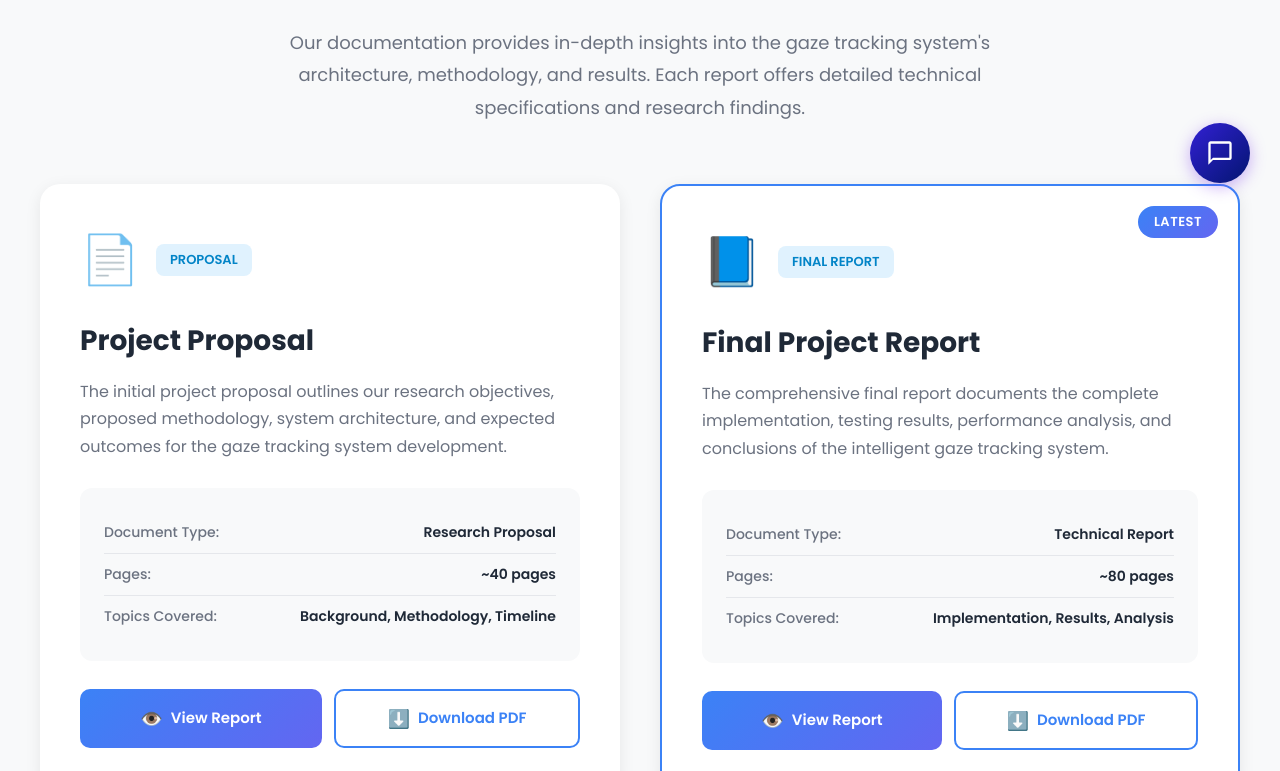
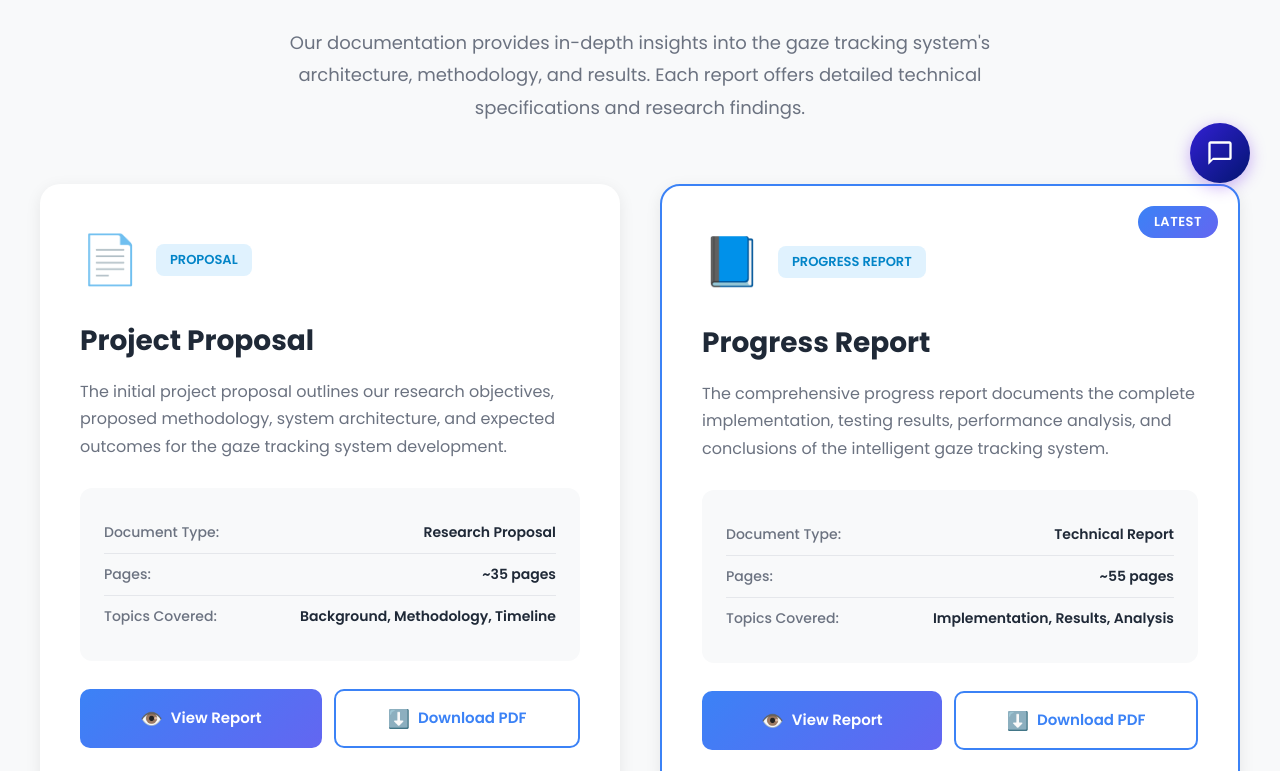
Before and after one commit to MoraisMNS/gaze-tracking-webapp-frontend, a React (Vite) app: page /documentation in a window 1280 px wide. Shown: the part 587-1358 px from the top of the page. Built offline with nearby package versions, Linux system fonts and the light colour scheme.

Commit message:
Add the documents related to our project

```diff
--- a/src/pages/Documentation.jsx
+++ b/src/pages/Documentation.jsx
@@ -4,8 +4,8 @@ import './Documentation.css';
 const Documentation = () => {
   const handleDownload = (reportType) => {
     const pdfPaths = {
-      proposal: '/pdfs/project-proposal.pdf',
-      final: '/pdfs/final-report.pdf'
+      proposal: '/documents/69_Transforming_Human_Computer_Interaction_with_Real_Time_Gaze_Tracking_Technology.pdf',
+      final: '/documents/Group_69_Project_Progress_Report.pdf'
     };
 
     // Create a temporary link and trigger download
@@ -19,8 +19,8 @@ const Documentation = () => {
 
   const handleView = (reportType) => {
     const pdfPaths = {
-      proposal: '/pdfs/project-proposal.pdf',
-      final: '/pdfs/final-report.pdf'
+      proposal: '/documents/69_Transforming_Human_Computer_Interaction_with_Real_Time_Gaze_Tracking_Technology.pdf',
+      final: '/documents/Group_69_Project_Progress_Report.pdf'
     };
 
     // Open PDF in new tab
@@ -73,7 +73,7 @@ const Documentation = () => {
                 </div>
                 <div className="docs-detail-item">
                   <span className="docs-detail-label">Pages:</span>
-                  <span className="docs-detail-value">~40 pages</span>
+                  <span className="docs-detail-value">~35 pages</span>
                 </div>
                 <div className="docs-detail-item">
                   <span className="docs-detail-label">Topics Covered:</span>
@@ -104,11 +104,11 @@ const Documentation = () => {
               <div className="docs-featured-badge">Latest</div>
               <div className="docs-report-header">
                 <div className="docs-report-icon">📘</div>
-                <div className="docs-report-badge">Final Report</div>
+                <div className="docs-report-badge">Progress Report</div>
               </div>
-              <h3 className="docs-report-title">Final Project Report</h3>
+              <h3 className="docs-report-title">Progress Report</h3>
               <p className="docs-report-description">
-                The comprehensive final report documents the complete implementation, testing results,
+                The comprehensive progress report documents the complete implementation, testing results,
                 performance analysis, and conclusions of the intelligent gaze tracking system.
               </p>
 
@@ -119,7 +119,7 @@ const Documentation = () => {
                 </div>
                 <div className="docs-detail-item">
                   <span className="docs-detail-label">Pages:</span>
-                  <span className="docs-detail-value">~80 pages</span>
+                  <span className="docs-detail-value">~55 pages</span>
                 </div>
                 <div className="docs-detail-item">
                   <span className="docs-detail-label">Topics Covered:</span>
@@ -210,7 +210,7 @@ const Documentation = () => {
                 <p className="docs-resource-text">
                   Access the complete source code and contribute to the project.
                 </p>
-                <a href="#" className="docs-resource-link">View on GitHub →</a>
+                <a href="https://github.com/J-Praveenan/gaze-tracking-desktop-application" className="docs-resource-link">View on GitHub →</a>
               </div>
 
               <div className="docs-resource-card">
```
Also changed, not shown: 2 other files (tests, documents, lock files or other folders).
